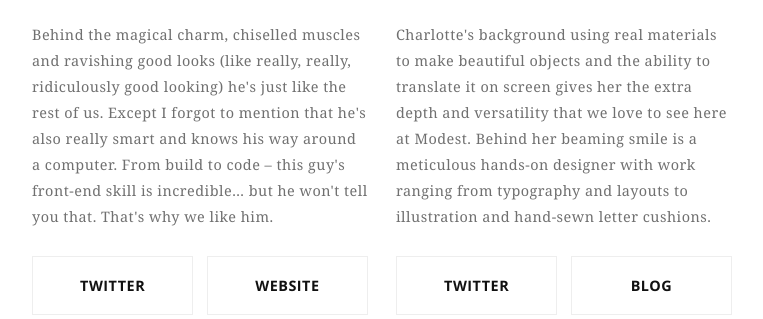
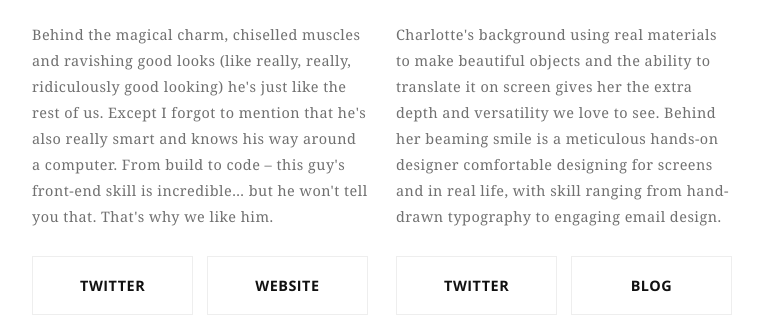
Before and after one commit to thisismodest/modestindustries.co, a PHP site: page /people in a window 1280 px wide. Shown: the part 2043-2362 px from the top of the page, without its empty margins (258-1021 px from the left). Run offline with PHP 8.4, Linux system fonts and the light colour scheme.

Commit message:
updated charlottes profile

```diff
--- a/people.php
+++ b/people.php
@@ -51,7 +51,7 @@ include 'header.php'; ?>
     <div class="product-box col2">
       <img src="img/png/charlotte.png" class="product-image">
       <h2>Charlotte</h2>
-      <p>Charlotte's background using real materials to make beautiful objects and the ability to translate it on screen gives her the extra depth and versatility that we love to see here at Modest. Behind her beaming smile is a meticulous hands-on designer with work ranging from typography and layouts to illustration and hand-sewn letter cushions.</p>
+      <p>Charlotte's background using real materials to make beautiful objects and the ability to translate it on screen gives her the extra depth and versatility we love to see. Behind her beaming smile is a meticulous hands-on designer comfortable designing for screens and in real life, with skill ranging from hand-drawn typography to engaging email design.</p>
       <a href="http://twitter.com/beingcharlottex" alt="Follow Charlotte on Twitter" class="multi-button btn2">Twitter</a>
       <a href="http://www.beingcharlotte.com/" alt="Read Charlotte's Blog" class="multi-button btn2">Blog</a>
     </div>
```
